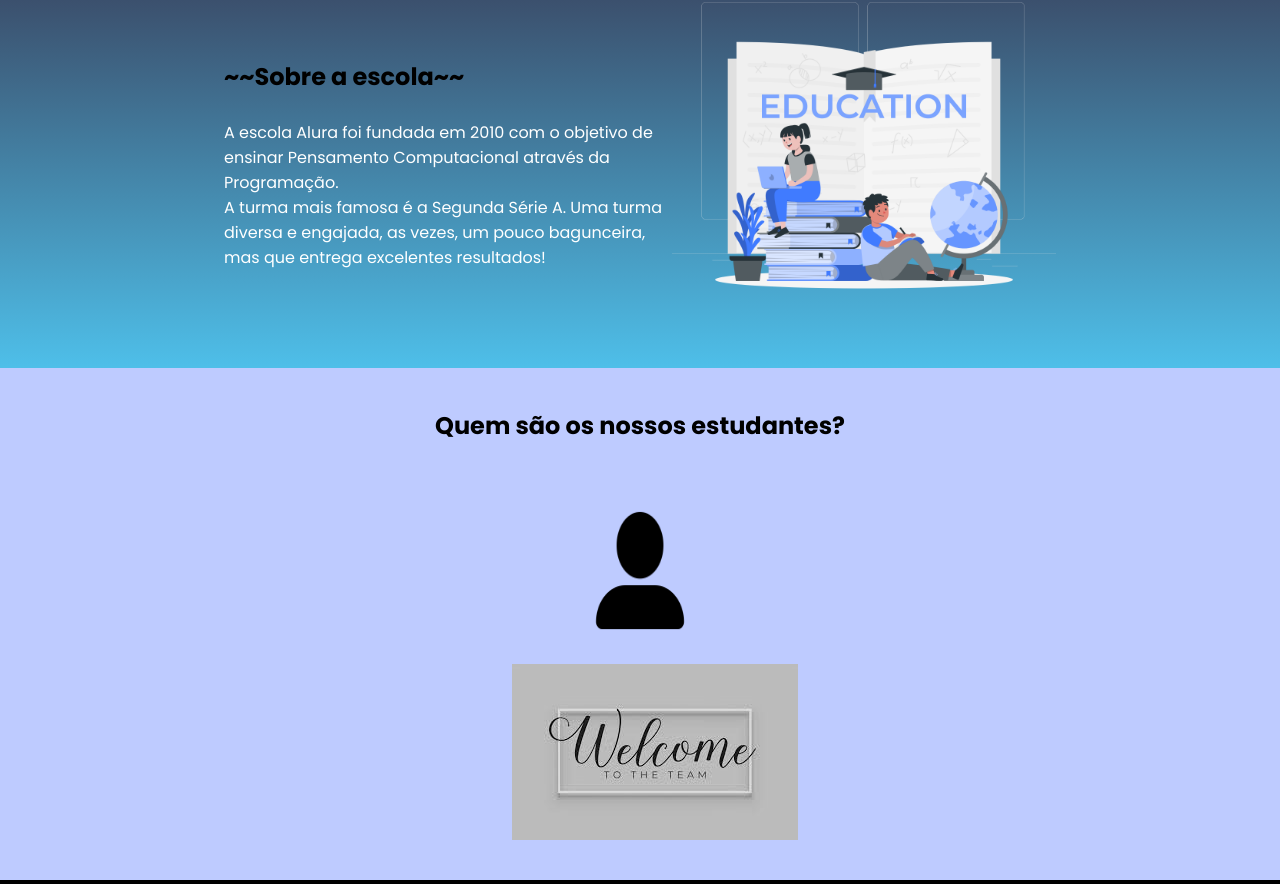
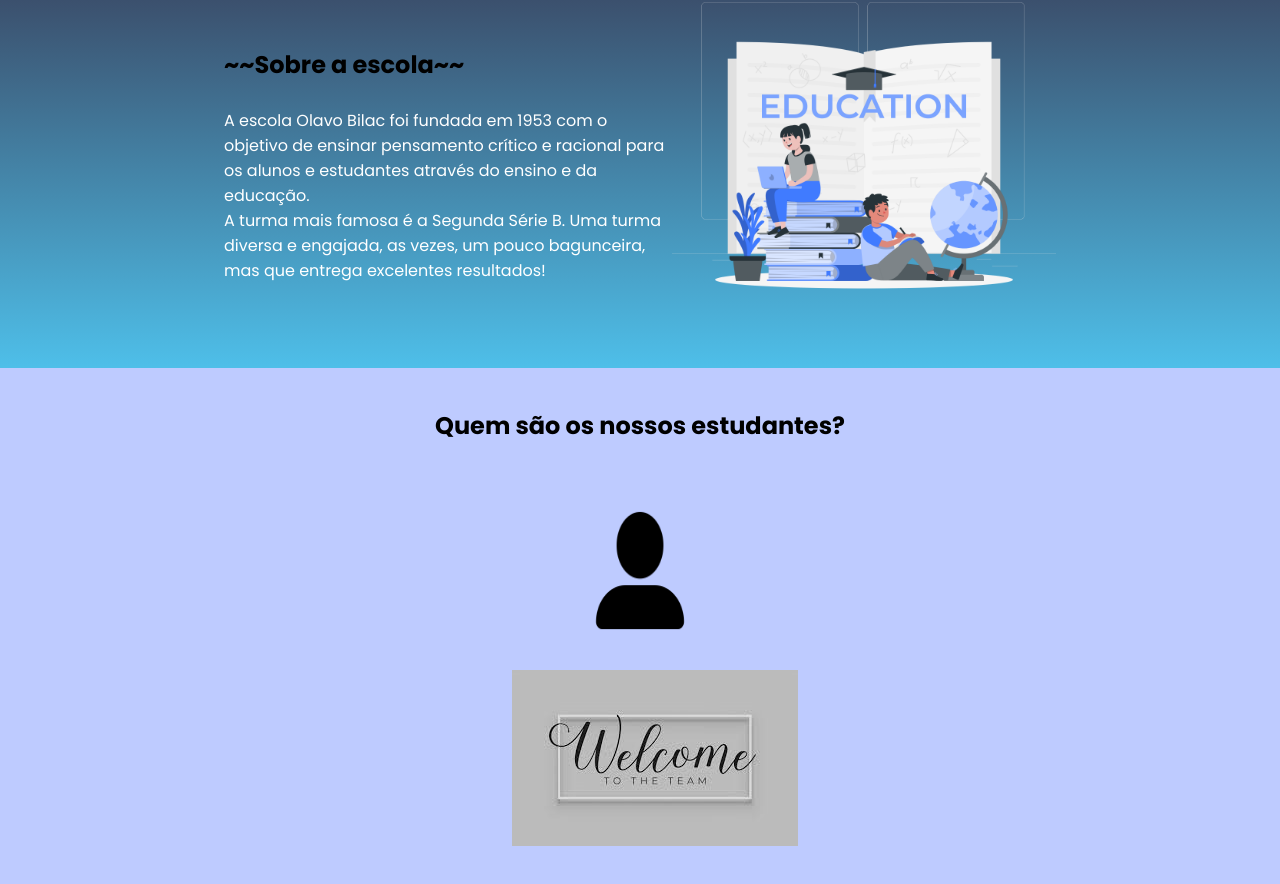
Before and after one commit to kelvinfee/site-turma-criativa, a plain HTML site: page index.html in a window 1280 px wide. Shown: the part 231-1115 px from the top of the page. Drawn offline with Linux system fonts and the light colour scheme.

Commit message:
Add files via upload

```diff
--- a/index.html
+++ b/index.html
@@ -21,8 +21,8 @@
 <section class="escola">
 <div class="escola-div-conteudo">
     <h2 class="escola-titulo"> ~~Sobre a escola~~ </h2>
-    <p class="escola-texto-um">A escola Alura foi fundada em 2010 com o objetivo de ensinar Pensamento Computacional através da Programação.</p>
-    <p class="escola-texto-dois"> A turma mais famosa é a Segunda Série A. Uma turma diversa e engajada, as vezes, um pouco bagunceira, mas que entrega excelentes resultados!</p>
+    <p class="escola-texto-um">A escola Olavo Bilac foi fundada em 1953 com o objetivo de ensinar pensamento crítico e racional para os alunos e estudantes através do ensino e da educação.</p>
+    <p class="escola-texto-dois"> A turma mais famosa é a Segunda Série B. Uma turma diversa e engajada, as vezes, um pouco bagunceira, mas que entrega excelentes resultados!</p>
 </div>
  <img class="escola-imagem" src="Education-rafiki.png" alt="Education image">
 </section>
--- a/style.css
+++ b/style.css
@@ -84,7 +84,8 @@ body{
     text-align: center;}
 
 .imagem-aleatoria{
-    width: 10px;
-    padding: 24px 0;
+    width: 18px;
+    padding: 30px 0;
     height: 15cap;
+    align-items: center;
 }
```
